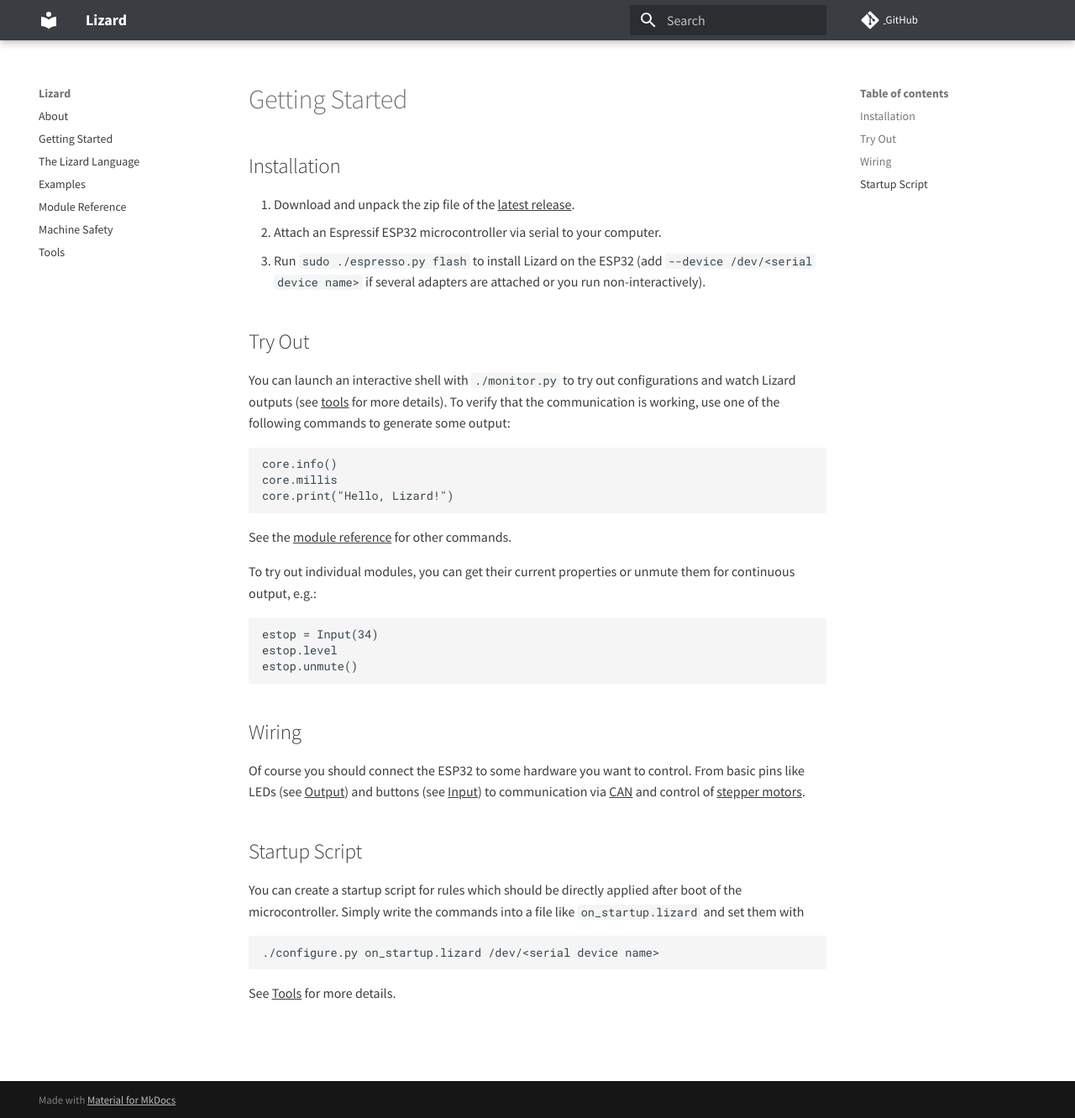
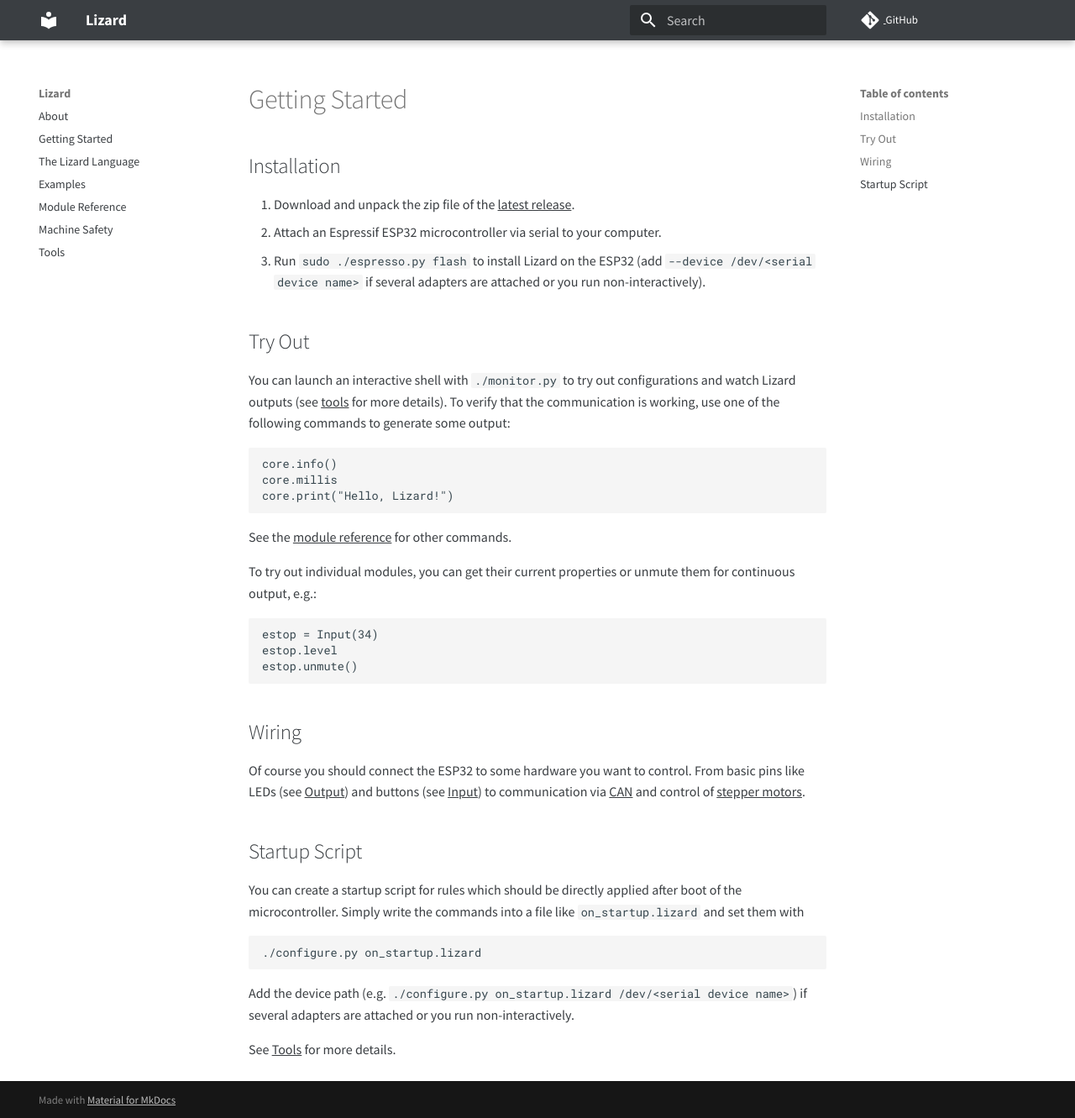
Before and after one commit to zauberzeug/lizard, an MkDocs documentation site: the page built from docs/getting_started.md, in a window 1280 px wide and 1331 px high. Shown: the whole window at 84% size. Built offline with MkDocs 1.6.1 and Material for MkDocs 9.7.7, drawn with Linux system fonts in a browser that asks for light colours; comment, search, counter and statistics services are not loaded.

Commit message:
Send the monitor along instead of trusting the target's copy
monitor_ssh.sh used to pass /dev/ttyTHS1 explicitly, which made it independent
of the checkout on the target: whatever monitor.py lived in ~/lizard there, it
got told the device. Dropping the path moved that decision into the remote copy,
and an older one resolves it by taking the first existing entry of its
hard-coded list -- ttyTHS0 before ttyTHS1. On an R36 Robot Brain, where ttyTHS1
is the microcontroller's UART, that connects to a UART that says nothing: no
output, no error, nothing to tell the difference from a dead firmware.

That is not a hypothetical mixed-version setup. espresso.py --host rsyncs
espresso.py and serial_devices.py, not monitor.py, so a Robot Brain kept current
by flashing it from a dev host has exactly the combination that breaks: new
detection module, old monitor. And the case that broke here worked before this
branch.

So monitor_ssh.sh now sends this checkout's monitor.py and serial_devices.py
first, the way espresso.py --host sends its own tooling, and aborts if that
fails rather than running a stale copy. The R35 Robot Brains the old hard-coded
ttyTHS1 was simply wrong for are fixed along the way.

Also documents the copy in tools.md, and stops getting_started.md from handing a
device path to configure.py, whose argument the branch made optional -- the one
place the docs still showed it as required.

Co-Authored-By: Claude Opus 5 (1M context) <noreply@anthropic.com>
Claude-Session: https://claude.ai/code/session_016PWhrgUWDqFYkJX62pviqM

````diff
--- a/docs/getting_started.md
+++ b/docs/getting_started.md
@@ -40,7 +40,10 @@ You can create a startup script for rules which should be directly applied after
 Simply write the commands into a file like `on_startup.lizard` and set them with
 
 ```bash
-./configure.py on_startup.lizard /dev/<serial device name>
+./configure.py on_startup.lizard
 ```
 
+Add the device path (e.g. `./configure.py on_startup.lizard /dev/<serial device name>`)
+if several adapters are attached or you run non-interactively.
+
 See [Tools](tools.md#configure) for more details.
````
Also changed, not shown: docs/tools.md (+4 -0 lines), 1 other file.
